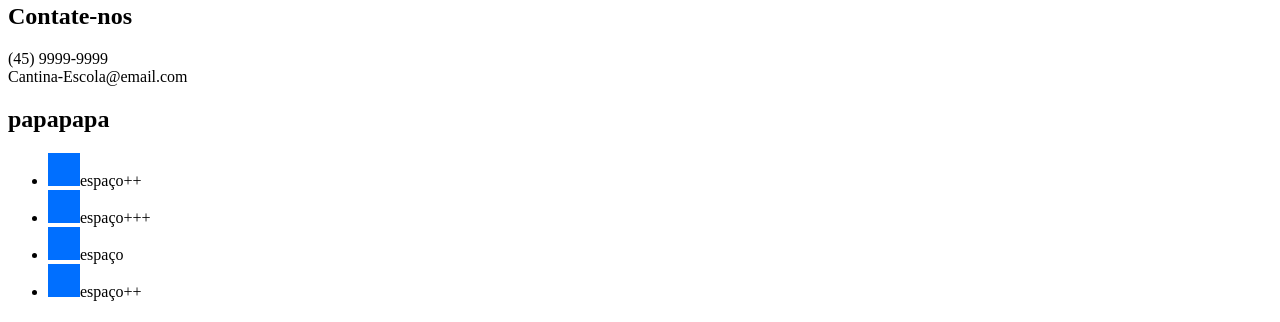
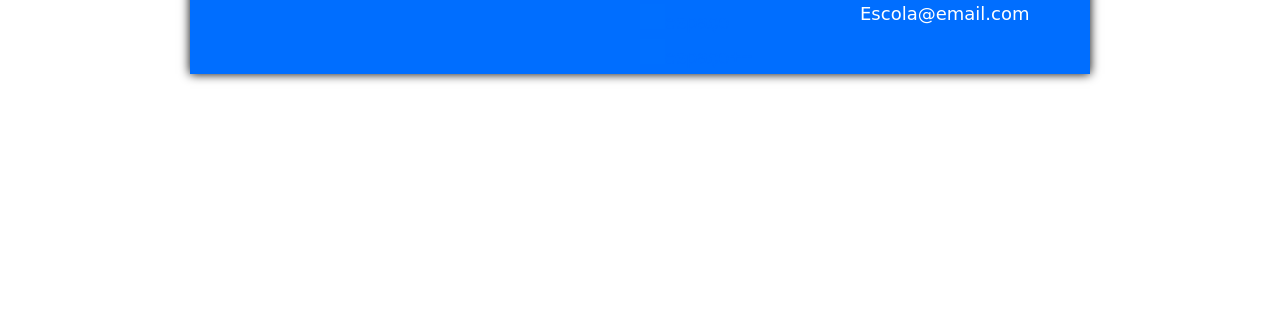
Before and after one commit to lagartixa101/Projeto-Cantina, a plain HTML site: page Login.html in a window 1280 px wide. Shown: the part 478-800 px from the top of the page. Drawn offline with Linux system fonts and the light colour scheme; files that its build step writes are made by us from their sources; files whose address does not match are found by name.

Commit message:
Update Login.html

```diff
--- a/Login.html
+++ b/Login.html
@@ -7,7 +7,7 @@
     <meta name="viewport" content="width=device-width, initial-scale=1.0">
     <title>Login</title>
     <link rel="sortcut icon" href="imagem/icon.png">
-    <link rel="stylesheet" type="text/css" href="CSS/teste.css">
+    <link rel="stylesheet" type="text/css" href="CSS/style.css">
 </head>
 
 <body>
```
